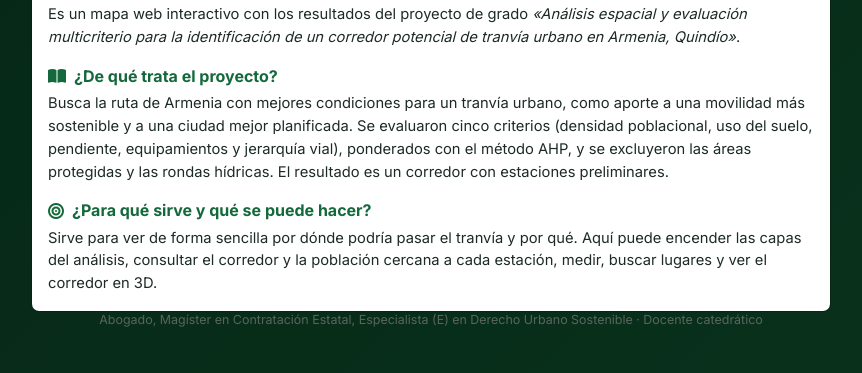
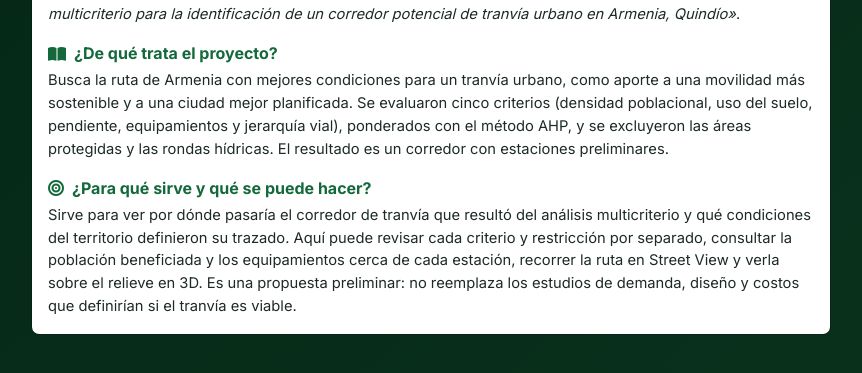
Before and after one commit to solanyidelgado/geovisor-tranvia-armenia, a plain HTML site: page index.html in a window 1280 px wide. Both pictures are taken after a click on the button "Sobre el proyecto". Shown: the part 295-668 px from the top of the page, without its empty margins (209-1071 px from the left). Drawn offline with nearby package versions, Linux system fonts and the light colour scheme; a script that the page names is missing.

Commit message:
Update index.html

```diff
--- a/index.html
+++ b/index.html
@@ -260,9 +260,12 @@
 
                     <h6><i class="fa-solid fa-bullseye"></i> ¿Para qué sirve y qué se puede hacer?</h6>
                     <p class="mb-0">
-                        Sirve para ver de forma sencilla por dónde podría pasar el tranvía y por qué. Aquí puede
-                        encender las capas del análisis, consultar el corredor y la población cercana a cada
-                        estación, medir, buscar lugares y ver el corredor en 3D.
+                        Sirve para ver por dónde pasaría el corredor de tranvía que resultó del análisis
+                        multicriterio y qué condiciones del territorio definieron su trazado. Aquí puede revisar
+                        cada criterio y restricción por separado, consultar la población beneficiada y los
+                        equipamientos cerca de cada estación, recorrer la ruta en Street View y verla sobre el
+                        relieve en 3D. Es una propuesta preliminar: no reemplaza los estudios de demanda, diseño
+                        y costos que definirían si el tranvía es viable.
                     </p>
                 </div>
             </div>
```
